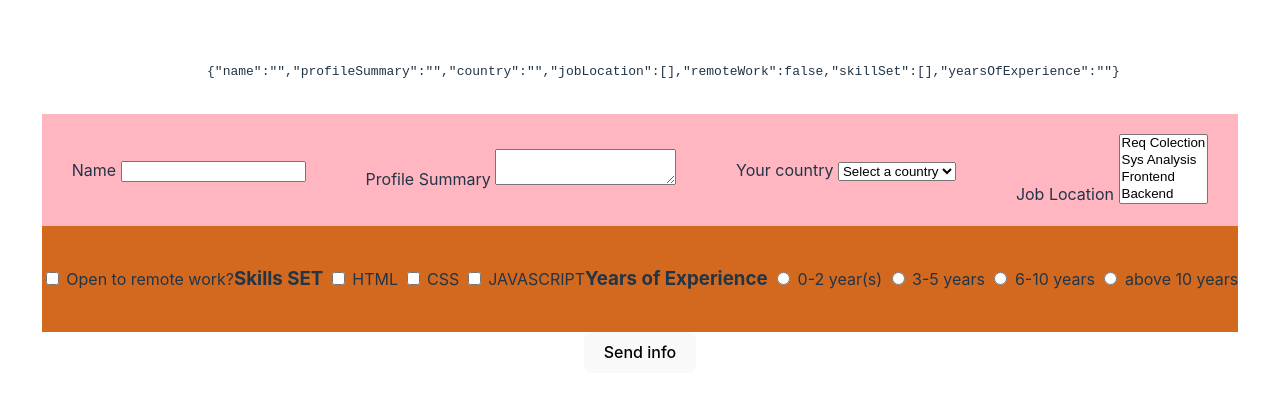
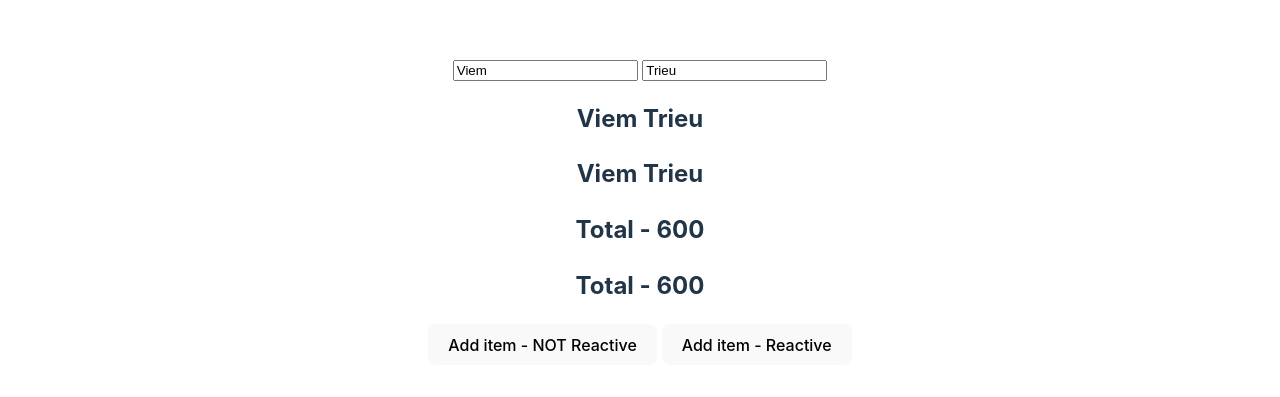
Before and after one commit to tvviem/vite-svelte-ts-basic, a Svelte app: page / in a window 1280 px wide. Shown: the part 189-586 px from the top of the page. Built offline with nearby package versions, Linux system fonts and the light colour scheme.

Commit message:
3.5 - REACTIVE Declarations (important)

```diff
--- a/src/App.svelte
+++ b/src/App.svelte
@@ -1,9 +1,11 @@
 <script lang="ts">
-  import FormHandling from './lib/FormHandling.svelte';
+  // import FormHandling from './lib/FormHandling.svelte';
+
+  import ReactiveDeclarations from './lib/ReactiveDeclarations.svelte';
 </script>
 
 <main>
-  <FormHandling />
+  <ReactiveDeclarations />
 </main>
 
 <style>
--- /dev/null
+++ b/src/lib/ReactiveDeclarations.svelte
@@ -0,0 +1,42 @@
+<script lang="ts">
+  let firstName = 'Viem';
+  let lastName = 'Trieu';
+  // Reactive Declaration
+  $: fullName = `${firstName} ${lastName}`;
+
+  // cart items
+  let items = [
+    { id: 1, title: 'TV', price: 100 },
+    { id: 2, title: 'Phone', price: 200 },
+    { id: 3, title: 'Laptop', price: 300 }
+  ];
+  $: total = items.reduce((total, curr) => (total = total + curr.price), 0);
+</script>
+
+<section>
+  <input type="text" placeholder="firstname" bind:value={firstName} />
+  <input type="text" placeholder="lastname" bind:value={lastName} />
+  <h2>{firstName} {lastName}</h2>
+  <h2>{fullName}</h2>
+
+  <h2>
+    Total - {items.reduce((total, curr) => (total = total + curr.price), 0)}
+  </h2>
+
+  <!-- Using declarative for above, optimize loop compute total -->
+  <h2>Total - {total}</h2>
+
+  <!-- Add an item into items - NOT CORRECT -->
+  <button on:click={() => items.push({ id: 4, title: 'Keyboard', price: 30 })}
+    >Add item - NOT Reactive</button
+  >
+
+  <button
+    on:click={() =>
+      (items = [...items, { id: 4, title: 'Keyboard', price: 30 }])}
+    >Add item - Reactive</button
+  >
+</section>
+
+<style>
+</style>
```
